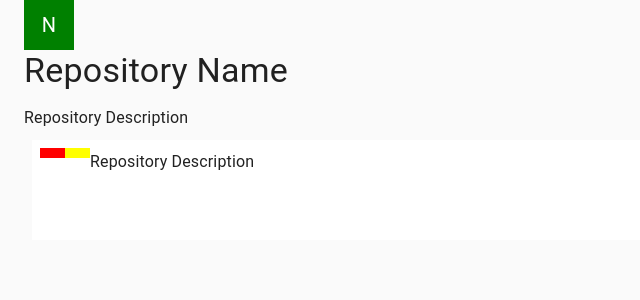
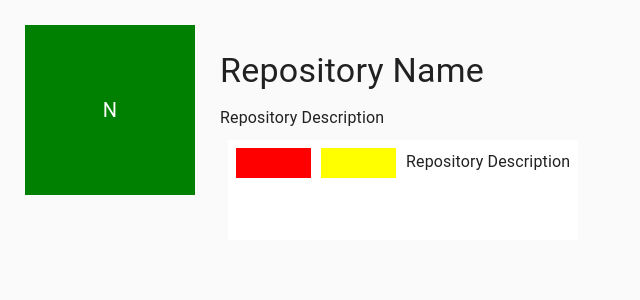
Before and after one commit to na0495/TrandingGit, a React (Create React App) app: page / in a window 1280 px wide. Shown: the top 300 px of the page, without its empty margins (0-640 px from the left). Built offline with nearby package versions, Linux system fonts and the light colour scheme.

Commit message:
upgread the style

```diff
--- a/src/components/Main.jsx
+++ b/src/components/Main.jsx
@@ -1,26 +1,36 @@
 import React from 'react';
-import { Typography, Container, CssBaseline, Grid, Avatar, Box } from '@material-ui/core';
+import { Typography, CssBaseline, Avatar, Box } from '@material-ui/core';
 import { makeStyles } from '@material-ui/core/styles';
 
 const useStyles = makeStyles((theme) => ({
+    root: {
+        padding: 25,
+        margin: 0,
+    },
+    content: {
+        padding: 25,
+
+    },
     square: {
       color: 'white',
       backgroundColor: 'green',
-      width: 50,
-      height: 50
+      width: 170,
+      height: 170
     },
     box1: {
       color: 'white',
       backgroundColor: 'red',
-      padding: 5,
-      width: 25
+      padding: 15,
+      width: 75
     },
     box2: {
       color: 'white',
       backgroundColor: 'yellow',
-        padding: 5,
-        width: 25
-      }
+      marginRight: 10,
+      marginLeft: 10,
+      padding: 15,
+      width: 75
+    },
   }));
 
 export default function Main() {
@@ -28,14 +38,18 @@ export default function Main() {
     return (
         <React.Fragment>
           <CssBaseline />
-          <Container>
-            <Grid Container>
-              <Grid item xs={4}>
+            <Box
+              display="flex"
+              alignItems="flex-start"
+              p={1}
+              m={1}
+              className={classes.root}
+              >
             <Avatar variant="square" className={classes.square}>
                 N
             </Avatar>
-              </Grid>
-              <Grid item xs={8}>
+
+           <Box className={classes.content}>
               <Typography variant="h4" gutterBottom>
                 Repository Name
               </Typography>
@@ -51,18 +65,15 @@ export default function Main() {
                 css={{ height: 100 }}
                 >
                   <Box display="flex" className={classes.box1}>
-
                   </Box>
                   <Box  display="flex" className={classes.box2}>
-
                   </Box>
                   <Typography variant="subtitle1" gutterBottom>
                       Repository Description
                   </Typography>
                 </Box>
-              </Grid>
-            </Grid>
-          </Container>
+              </Box>
+            </Box>
         </React.Fragment>
     )
 }
```
Lines whose indentation alone changed are shown as unchanged.
